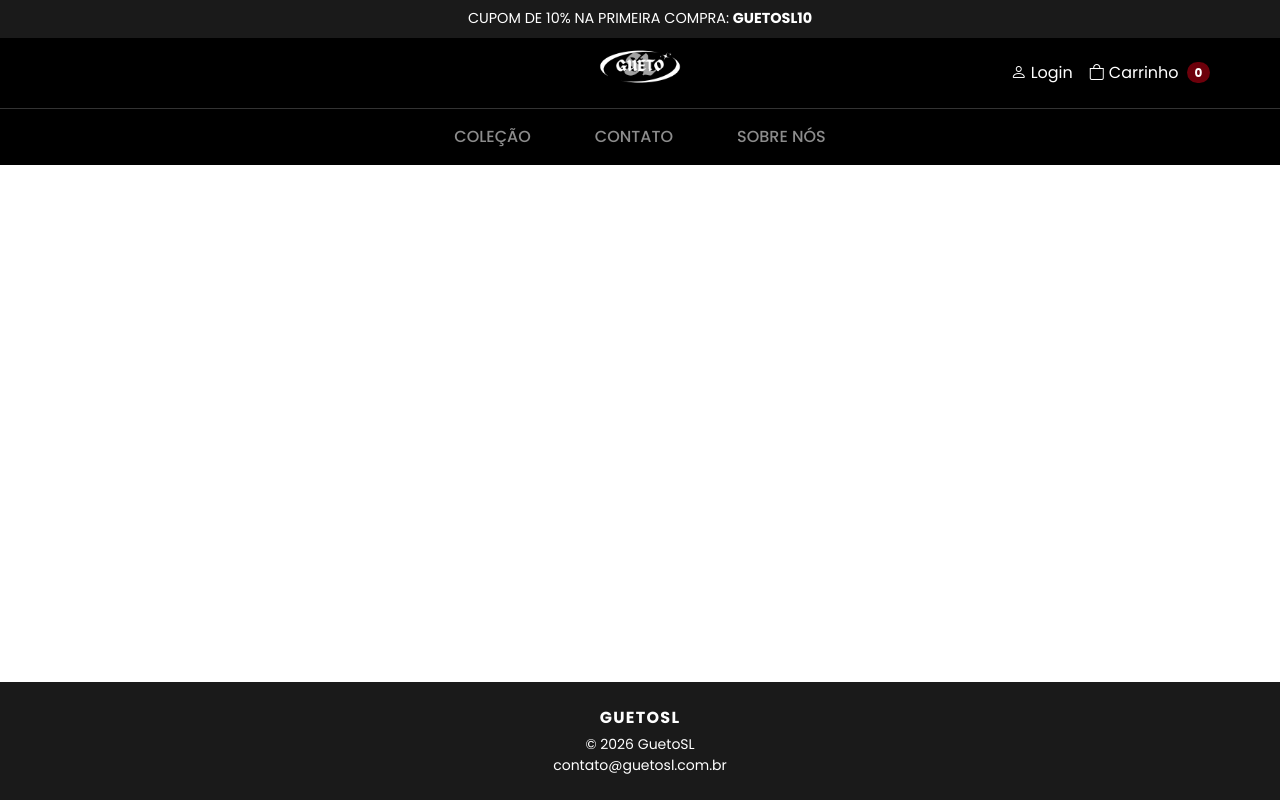
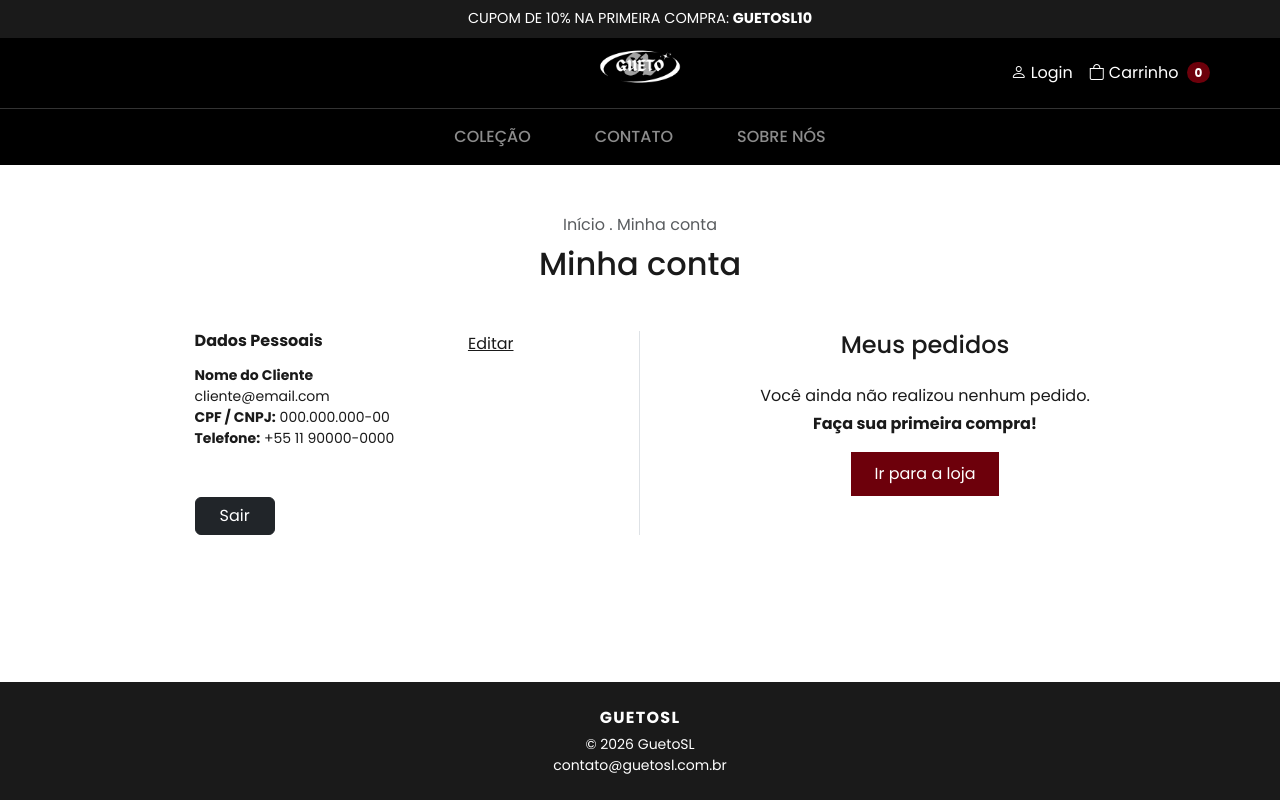
Before and after one commit to AguiarDiego/MEUTCC, a React (Vite) app in the folder loja-roupas/: page /contausuario in a window 1280 px wide. Built offline with nearby package versions, Linux system fonts and the light colour scheme.

Commit message:
Tela ContaUsuario feita e também feito as funcionalidades para logar apenas com contas cadastradas e salvando quando logar ou sair.

```diff
--- a/loja-roupas/src/App.jsx
+++ b/loja-roupas/src/App.jsx
@@ -11,6 +11,7 @@ import ContaEquipe from './pages/Conta/ContaEquipe';
 import GerenciarPedidos from './pages/Conta/GerenciarPedidos';
 import SobreNos from './pages/HomeCliente/SobreNos';
 import Cadastro from './pages/Login/Cadastro';
+import ContaUsuario from './pages/Conta/ContaUsuario'
 
 export default function App() {
   return (
@@ -26,6 +27,7 @@ export default function App() {
         <Route path="/gerenciarpedidos" element={<GerenciarPedidos />} />
         <Route path="/sobrenos" element={<SobreNos />} />
         <Route path="/cadastro" element={<Cadastro />} />
+        <Route path="/contausuario" element={<ContaUsuario />} />
       </Routes>
       <Footer />
     </CartProvider>
--- a/loja-roupas/src/components/Header.jsx
+++ b/loja-roupas/src/components/Header.jsx
@@ -1,9 +1,31 @@
 
+import { useState, useEffect } from 'react';
 import { Link } from 'react-router-dom';
 import { useCart } from '../context/CartContext';
 
 export default function Header() {
   const { totalCount } = useCart();
+  const [clienteLogado, setClienteLogado] = useState(null);
+
+  useEffect(() => {
+    function atualizarCliente() {
+      const clienteSalvo = sessionStorage.getItem('clienteLogado');
+
+      try {
+        setClienteLogado(clienteSalvo ? JSON.parse(clienteSalvo) : null);
+      } catch {
+        setClienteLogado(null);
+      }
+    }
+
+    atualizarCliente();
+
+    window.addEventListener('clienteLogadoAtualizado', atualizarCliente);
+
+    return () => {
+      window.removeEventListener('clienteLogadoAtualizado', atualizarCliente);
+    };
+  }, []);
 
   return (
     <>
@@ -16,13 +38,9 @@ export default function Header() {
 
       <nav
         className="navbar navbar-expand-lg navbar-dark"
-  style={{
-    backgroundColor: '#000',
-    height: '70px',
-  }}
+        style={{ backgroundColor: '#000', height: '70px' }}
       >
         <div className="container position-relative d-flex justify-content-center">
-
           <Link
             to="/"
             className="navbar-brand position-absolute start-50"
@@ -35,23 +53,19 @@ export default function Header() {
             <img
               src="/Imagem/logo.png"
               alt="GuetoSL"
-        style={{
-          height: '177px',
-          width: 'auto',
-          objectFit: 'contain',
-        }}
+              style={{ height: '177px', width: 'auto', objectFit: 'contain' }}
             />
           </Link>
 
-    <div
-      className="user-actions d-flex align-items-center gap-3 position-absolute top-50 end-0 translate-middle-y"
-    >
+          <div className="user-actions d-flex align-items-center gap-3 position-absolute top-50 end-0 translate-middle-y">
             <Link
-        to="/login"
+              to={clienteLogado ? '/contausuario' : '/login'}
               className="d-flex align-items-center gap-1 text-white text-decoration-none"
             >
               <i className="bi bi-person"></i>
-        <span className="d-none d-md-inline">Login</span>
+              <span className="d-none d-md-inline">
+                {clienteLogado ? 'Minha Conta' : 'Login'}
+              </span>
             </Link>
 
             <Link
@@ -60,7 +74,6 @@ export default function Header() {
             >
               <i className="bi bi-bag"></i>
               <span className="d-none d-md-inline">Carrinho</span>
-
               <span
                 className="badge rounded-pill ms-1"
                 style={{ backgroundColor: 'var(--badge-color)' }}
@@ -69,11 +82,13 @@ export default function Header() {
               </span>
             </Link>
           </div>
-
         </div>
       </nav>
 
-      <nav className="navbar navbar-expand-lg navbar-dark py-2" style={{ backgroundColor: '#000', borderTop: '1px solid #333' }}>
+      <nav
+        className="navbar navbar-expand-lg navbar-dark py-2"
+        style={{ backgroundColor: '#000', borderTop: '1px solid #333' }}
+      >
         <div className="container">
           <button
             className="navbar-toggler"
@@ -83,22 +98,17 @@ export default function Header() {
           >
             <span className="navbar-toggler-icon"></span>
           </button>
+
           <div className="collapse navbar-collapse" id="mainMenu">
             <ul className="navbar-nav mx-auto gap-lg-5 text-center">
               <li className="nav-item">
-                <Link className="nav-link fw-medium" to="/">
-                  COLEÇÃO
-                </Link>
+                <Link className="nav-link fw-medium" to="/">COLEÇÃO</Link>
               </li>
               <li className="nav-item">
-                <Link className="nav-link fw-medium" to="/contato">
-                  CONTATO
-                </Link>
+                <Link className="nav-link fw-medium" to="/contato">CONTATO</Link>
               </li>
               <li className="nav-item">
-                <Link className="nav-link fw-medium" to="/sobrenos">
-                  SOBRE NÓS
-                </Link>
+                <Link className="nav-link fw-medium" to="/sobrenos">SOBRE NÓS</Link>
               </li>
             </ul>
           </div>
--- a/loja-roupas/src/pages/Conta/ContaUsuario.jsx
+++ b/loja-roupas/src/pages/Conta/ContaUsuario.jsx
@@ -0,0 +1,107 @@
+import { Link, useNavigate } from 'react-router-dom';
+
+// Dados fake do cliente. Na quinta isso vem da API.
+const usuario = {
+  nome: 'Nome do Cliente',
+  email: 'cliente@email.com',
+  documento: '000.000.000-00',
+  telefone: '+55 11 90000-0000',
+};
+
+// Lista vazia = cliente sem pedidos. Para testar o outro estado,
+// coloque itens aqui, por exemplo: [{ id: 1, data: '10/10/2026', total: '119,90', status: 'Enviado' }]
+const pedidos = [];
+
+export default function ContaUsuario() {
+  const navigate = useNavigate();
+
+
+
+function sair() {
+  sessionStorage.removeItem('clienteLogado');
+  window.dispatchEvent(new Event('clienteLogadoAtualizado'));
+  navigate('/login');
+}
+
+
+
+  return (
+    <div className="container my-5">
+      <p className="text-center text-muted mb-2">
+        <Link to="/" className="text-muted">
+          Início
+        </Link>
+        {' . '}
+        <span>Minha conta</span>
+      </p>
+
+      <h2 className="text-center mb-5">Minha conta</h2>
+
+      <div className="row">
+        {/* Coluna esquerda: dados pessoais */}
+        <div className="col-md-6 border-end mb-5 mb-md-0">
+          <div className="mx-auto" style={{ maxWidth: '320px' }}>
+            <div className="d-flex justify-content-between align-items-start mb-2">
+              <h6 className="fw-bold mb-0">Dados Pessoais</h6>
+              <button
+                type="button"
+                className="btn btn-link p-0 small"
+                style={{ color: 'var(--primary-color)' }}
+                onClick={() => alert('Editar dados pessoais - funcionalidade a implementar')}
+              >
+                Editar
+              </button>
+            </div>
+
+            <p className="mb-5 small">
+              <strong>{usuario.nome}</strong>
+              <br />
+              {usuario.email}
+              <br />
+              <strong>CPF / CNPJ:</strong> {usuario.documento}
+              <br />
+              <strong>Telefone:</strong> {usuario.telefone}
+            </p>
+
+            <button type="button" onClick={sair} className="btn btn-dark px-4">
+              Sair
+            </button>
+          </div>
+        </div>
+
+        {/* Coluna direita: pedidos */}
+        <div className="col-md-6 text-center">
+          <h4 className="mb-4">Meus pedidos</h4>
+
+          {pedidos.length === 0 ? (
+            <>
+              <p className="mb-1">Você ainda não realizou nenhum pedido.</p>
+              <p className="fw-bold mb-3">Faça sua primeira compra!</p>
+
+              <Link
+                to="/"
+                className="btn-buy d-inline-block text-center text-decoration-none"
+                style={{ padding: '10px 24px' }}
+              >
+                Ir para a loja
+              </Link>
+            </>
+          ) : (
+            <div className="text-start mx-auto" style={{ maxWidth: '400px' }}>
+              {pedidos.map((pedido) => (
+                <div key={pedido.id} className="card border-0 shadow-sm mb-3">
+                  <div className="card-body">
+                    <h6 className="mb-1">Pedido #{pedido.id}</h6>
+                    <p className="small mb-1">Data: {pedido.data}</p>
+                    <p className="small mb-1">Total: R${pedido.total}</p>
+                    <p className="small mb-0">Status: {pedido.status}</p>
+                  </div>
+                </div>
+              ))}
+            </div>
+          )}
+        </div>
+      </div>
+    </div>
+  );
+}
--- a/loja-roupas/src/pages/Login/Login.jsx
+++ b/loja-roupas/src/pages/Login/Login.jsx
@@ -1,15 +1,59 @@
+
 import { useState } from 'react';
-import { Link } from 'react-router-dom';
+import { Link, useNavigate } from 'react-router-dom';
 
 export default function Login() {
   const [showPassword, setShowPassword] = useState(false);
+  const [email, setEmail] = useState('');
+  const [senha, setSenha] = useState('');
+  const [erro, setErro] = useState('');
+  const [carregando, setCarregando] = useState(false);
+
+  const navigate = useNavigate();
+
+  async function handleSubmit(e) {
+    e.preventDefault();
+    setErro('');
+    setCarregando(true);
+
+    try {
+      const resposta = await fetch('http://localhost:8080/clientes/login', {
+        method: 'POST',
+        headers: {
+          'Content-Type': 'application/json',
+        },
+        body: JSON.stringify({ email, senha }),
+      });
+
+      if (!resposta.ok) {
+        const mensagem = await resposta.text();
+        setErro(mensagem || 'E-mail ou senha inválidos.');
+        return;
+      }
+
+      const cliente = await resposta.json();
+
+      sessionStorage.setItem('clienteLogado', JSON.stringify(cliente));
+      window.dispatchEvent(new Event('clienteLogadoAtualizado'));
+
+      navigate('/contausuario');
+    } catch (erro) {
+      console.error(erro);
+      setErro('Não foi possível conectar ao servidor. Verifique se o back-end está rodando.');
+    } finally {
+      setCarregando(false);
+    }
+  }
 
   return (
     <div className="container my-5">
-
       <h2 className="text-center mb-4">Iniciar sessão</h2>
 
-      <form className="mx-auto" style={{ maxWidth: '400px' }}>
+      <form
+        className="mx-auto"
+        style={{ maxWidth: '400px' }}
+        onSubmit={handleSubmit}
+      >
         <div className="mb-3">
           <label htmlFor="email" className="form-label">
             E-mail:
@@ -19,6 +63,9 @@ export default function Login() {
             className="form-control"
             id="email"
             placeholder="ex.: seuemail@email.com"
+            value={email}
+            onChange={(e) => setEmail(e.target.value)}
+            required
           />
         </div>
 
@@ -32,6 +79,9 @@ export default function Login() {
               className="form-control"
               id="senha"
               placeholder="ex.: suasenha"
+              value={senha}
+              onChange={(e) => setSenha(e.target.value)}
+              required
             />
             <button
               type="button"
@@ -39,14 +89,24 @@ export default function Login() {
               className="btn position-absolute top-50 end-0 translate-middle-y me-2 p-0 border-0 bg-transparent"
               aria-label={showPassword ? 'Ocultar senha' : 'Mostrar senha'}
             >
-
               <i className={`bi ${showPassword ? 'bi-eye' : 'bi-eye-slash'}`}></i>
             </button>
           </div>
         </div>
 
-        <button type="submit" className="btn-buy w-100 mb-4" style={{ padding: '7px', fontSize: '1.1rem' }}>
-          Iniciar sessão
+        {erro && (
+          <div className="alert alert-danger py-2" role="alert">
+            {erro}
+          </div>
+        )}
+
+        <button
+          type="submit"
+          className="btn-buy w-100 mb-4"
+          style={{ padding: '7px', fontSize: '1.1rem' }}
+          disabled={carregando}
+        >
+          {carregando ? 'Entrando...' : 'Iniciar sessão'}
         </button>
 
         <div className="text-center small">
```
Lines whose indentation alone changed are shown as unchanged.
